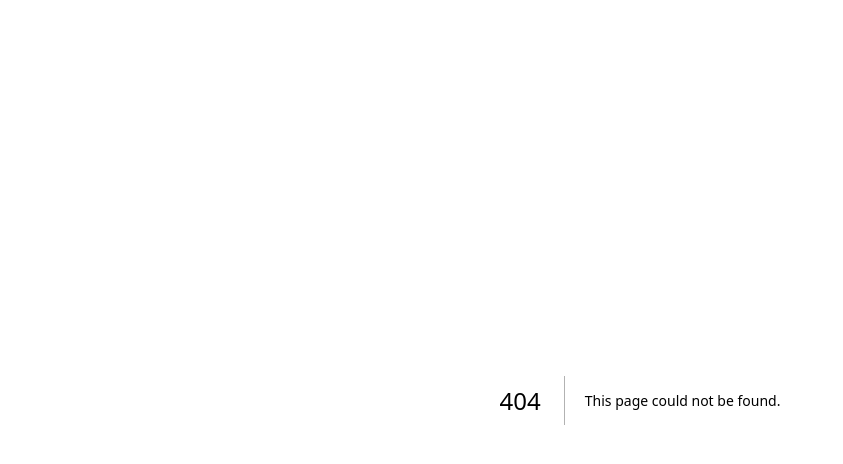
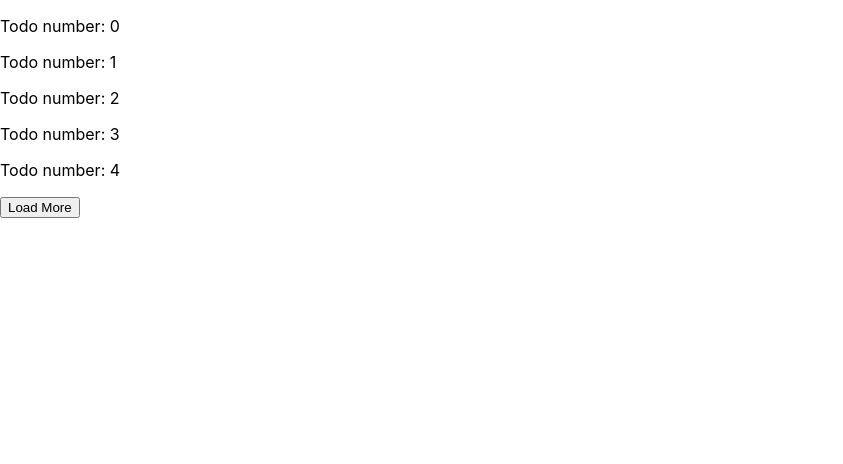
Before and after one commit to bookhabit/react-query-in-NextJS, a Next.js app: page /todo/Infinite in a window 1280 px wide. Before the commit this address had no page. Shown: the top 464 px of the page, without its empty margins (0-843 px from the left). Built offline with nearby package versions, Linux system fonts and the light colour scheme.

Commit message:
무한쿼리

```diff
--- /dev/null
+++ b/src/lib/interfaces/InfinitePage.ts
@@ -0,0 +1,9 @@
+import { ITodo } from './ITodo';
+
+export interface IInfinitePage {
+  nextCursor: number | undefined;
+  page: {
+    todos: ITodo[];
+    hasMore: boolean;
+  };
+}
--- /dev/null
+++ b/src/pages/api/todo/infinite/[cursor].ts
@@ -0,0 +1,40 @@
+import { NextApiRequest, NextApiResponse } from 'next';
+import { IInfinitePage } from '@/lib/interfaces/InfinitePage';
+import { ITodo } from '@/lib/interfaces/ITodo';
+
+export default (
+  req: NextApiRequest,
+  res: NextApiResponse<{ page: { todos: ITodo[]; hasMore: boolean } } | Error>
+): void => {
+  const {
+    query: { cursor },
+  } = req;
+
+  if (typeof cursor === 'string') {
+    console.log(`getting infinite page cursor: ${cursor}`);
+    const returnTodos: ITodo[] = [];
+    // eslint-disable-next-line radix
+    const numberCursor = parseInt(cursor);
+    // eslint-disable-next-line radix
+    const nums = numberCursor * 5;
+    for (let i = nums; i < nums + 5; i += 1) {
+      const returnTodo: ITodo = {
+        id: i,
+        message: `Todo number: ${i}`,
+      };
+      returnTodos.push(returnTodo);
+    }
+
+    const testPage: IInfinitePage = {
+      nextCursor: numberCursor + 1 < 4 ? numberCursor + 1 : undefined,
+      page: {
+        todos: returnTodos,
+        hasMore: cursor !== '4',
+      },
+    };
+
+    res.status(200).json(testPage);
+  } else {
+    res.status(500).json(new Error('id is not of correct type'));
+  }
+};
--- /dev/null
+++ b/src/pages/todo/Infinite.tsx
@@ -0,0 +1,38 @@
+// index.tsx
+import React, { FC } from 'react';
+import { useInfiniteQuery } from '@tanstack/react-query';
+import { IInfinitePage } from '@/lib/interfaces/InfinitePage';
+import { QueryFunctionContext } from '@tanstack/react-query';
+
+const fetchTodos = ({ pageParam = 0 }:QueryFunctionContext) => fetch(`/api/todo/infinite/${pageParam}`).then((res) => res.json());
+
+const PaginatedTodoPage: FC = () => {
+  const { data, hasNextPage, fetchNextPage, isFetchingNextPage } = useInfiniteQuery<IInfinitePage, Error>(
+    ['infinite'],
+    fetchTodos,
+    {
+      getNextPageParam: (lastPage) => lastPage.nextCursor,
+    }
+  );
+
+  return (
+    <>
+      {data?.pages.map((infinitePage, i) => {
+        return (
+          // eslint-disable-next-line react/no-array-index-key
+          <React.Fragment key={i}>
+            {infinitePage.page.todos.map((todo) => (
+              <p key={todo.id}>{todo.message}</p>
+            ))}
+          </React.Fragment>
+        );
+      })}
+
+      <button type="button" onClick={() => fetchNextPage()} disabled={!hasNextPage || isFetchingNextPage}>
+        {isFetchingNextPage ? 'Loading more...' : hasNextPage ? 'Load More' : 'Nothing more to load'}
+      </button>
+    </>
+  );
+};
+
+export default PaginatedTodoPage;
```
